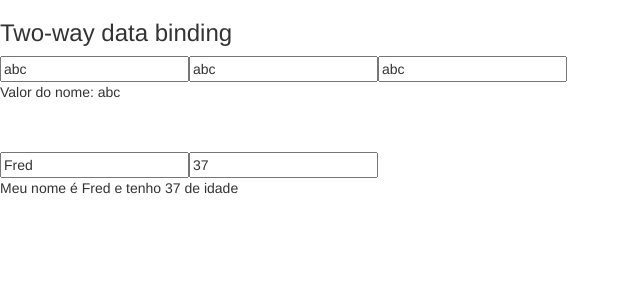
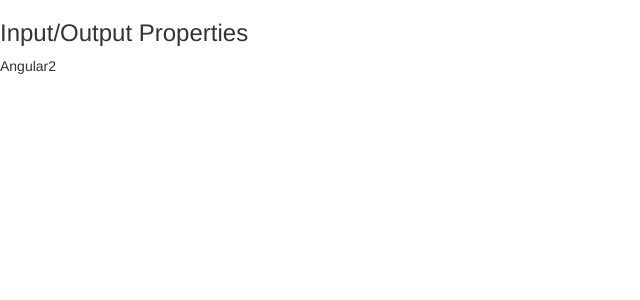
Before and after one commit to stanquini/treinamento-angular2-, an Angular app in the folder data-binding/: page / in a window 1280 px wide. Shown: the top 300 px of the page, without its empty margins (0-640 px from the left). Built offline with nearby package versions, Linux system fonts and the light colour scheme.

Commit message:
Reusando Componentes Input properties

```diff
--- a/data-binding/src/app/app.module.ts
+++ b/data-binding/src/app/app.module.ts
@@ -5,12 +5,14 @@
 
 import { AppComponent } from './app.component';
 import { DataBindingComponent } from './data-binding/data-binding.component';
+import { InputPropertyComponent } from './input-property/input-property.component';
 
 
 @NgModule({
   declarations: [
     AppComponent,
-    DataBindingComponent
+    DataBindingComponent,
+    InputPropertyComponent
   ],
   imports: [
     BrowserModule,
--- a/data-binding/src/app/data-binding/data-binding.component.html
+++ b/data-binding/src/app/data-binding/data-binding.component.html
@@ -107,6 +107,17 @@
   </article>
 
 </section>
+
+
+<app-meu-form></app-meu-form>
 -->
 
-<app-meu-form></app-meu-form>
+<section class ="input-output-properties">
+
+  <article>
+
+    <h3>Input/Output Properties</h3>
+    <app-curso [nome]="nomeDoCurso"></app-curso>
+
+  </article>
+</section>
--- a/data-binding/src/app/data-binding/data-binding.component.ts
+++ b/data-binding/src/app/data-binding/data-binding.component.ts
@@ -16,6 +16,7 @@
   valorAtual: string;
   valorSalvo: string;
   isMouseOver: boolean = false;
+  nomeDoCurso: string = "Angular2";
 
   getValor() {
 
--- /dev/null
+++ b/data-binding/src/app/input-property/input-property.component.html
@@ -0,0 +1,3 @@
+<p>
+  {{ nomeDoCurso }}
+</p>
--- /dev/null
+++ b/data-binding/src/app/input-property/input-property.component.ts
@@ -0,0 +1,18 @@
+import { Component, OnInit } from '@angular/core';
+import { Input } from '@angular/core';
+@Component({
+  selector: 'app-curso',
+  templateUrl: './input-property.component.html',
+  styleUrls: ['./input-property.component.css'],
+  inputs: ['nomeCurso']
+})
+export class InputPropertyComponent implements OnInit {
+
+  constructor() { }
+
+  @Input('nome') nomeDoCurso: string = '';
+
+  ngOnInit() {
+  }
+
+}
--- a/data-binding/src/app/meu-form/meu-form.module.ts
+++ b/data-binding/src/app/meu-form/meu-form.module.ts
@@ -2,6 +2,7 @@
 import { NgModule } from '@angular/core';
 import { CommonModule } from '@angular/common';
 import { MeuFormComponent } from './meu-form.component';
+
 
 @NgModule({
   imports: [
```
Also changed, not shown: data-binding/src/app/input-property/input-property.component.css (added), 1 other file (tests, documents, lock files or other folders).
